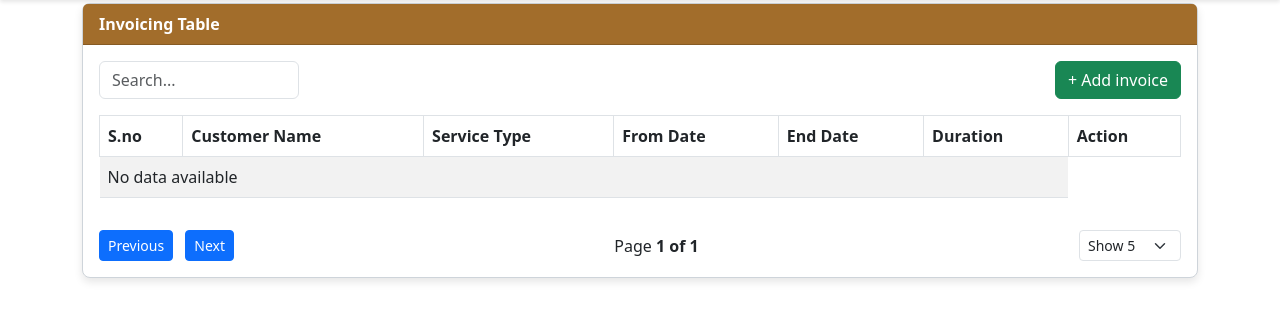
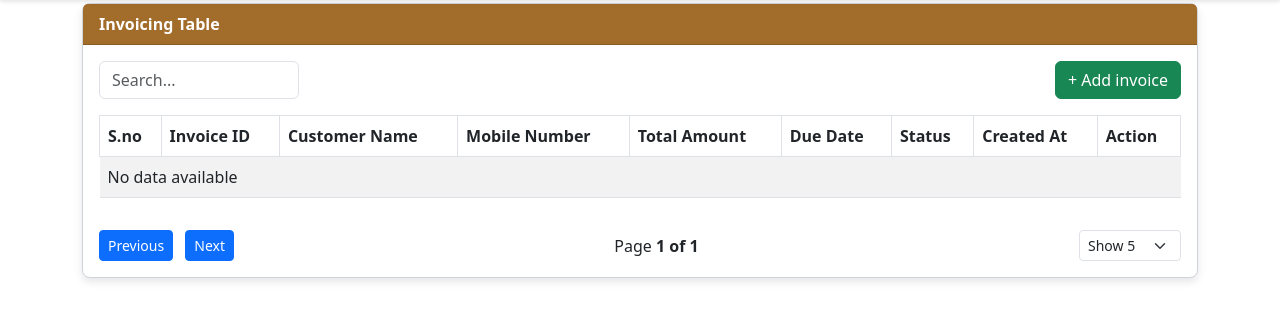
Before and after one commit to PydakulaSoujanya/Ayush-Home-Healthcare, a PHP site: page /view_invoice.php in a window 1280 px wide. Shown: the part 117-438 px from the top of the page. Run offline with PHP 8.4, Linux system fonts and the light colour scheme; data that the repository does not hold is empty; a stand-in replaces the project's code that opens the database connection; some libraries are stand-ins or nearby versions.

Commit message:
Soujanya

```diff
--- a/delete_invoice.php
+++ b/delete_invoice.php
@@ -10,7 +10,7 @@ if (isset($_GET['id']) && !empty($_GET['id'])) {
     // Check if the ID is a valid number (you can add more validation if needed)
     if ($invoiceId > 0) {
         // SQL query to delete the record
-        $deleteQuery = "DELETE FROM invoices WHERE id = ?";
+        $deleteQuery = "DELETE FROM invoice WHERE id = ?";
 
         // Prepare the statement
         if ($stmt = $conn->prepare($deleteQuery)) {
@@ -20,7 +20,7 @@ if (isset($_GET['id']) && !empty($_GET['id'])) {
             // Execute the query
             if ($stmt->execute()) {
                 // Successfully deleted, redirect back to the table page with a success message
-                header("Location: view_invoice.php?msg=Record deleted successfully");
+                  echo "<script>alert('Invoice deleted successfully.'); window.location.href='view_invoice.php';</script>";
                 exit; // Make sure to exit after the redirect
             } else {
                 // Error executing the query
--- a/view_invoice.php
+++ b/view_invoice.php
@@ -1,6 +1,10 @@
 <?php
-// Connect to the database
-// Connect to the database
+
+
+error_reporting(E_ALL); // Report all PHP errors
+ini_set('display_errors', 1); // Display errors on the screen
+ini_set('display_startup_errors', 1); // Display errors during PHP's startup sequence
+
 include 'config.php';
 include 'navbar.php';
 
@@ -20,7 +24,7 @@ $searchTerm = isset($_GET['search']) ? $_GET['search'] : '';
 
 // Query to fetch data with pagination, search, and ordering by the created_at column
 $start = $pageIndex * $pageSize;
-$sql = "SELECT * FROM invoices WHERE customer_name LIKE '%$searchTerm%' ORDER BY created_at DESC LIMIT $start, $pageSize";
+$sql = "SELECT * FROM invoice WHERE customer_name LIKE '%$searchTerm%' ORDER BY created_at DESC LIMIT $start, $pageSize";
 $result = $conn->query($sql);
 
 // Get total number of records for pagination
@@ -103,29 +107,34 @@ $totalRecords = $countRow['total'];
     <thead>
         <tr class="dataTable_headerRow">
             <th>S.no</th>
+            <th>Invoice ID</th>
             <th>Customer Name</th>
-                <th>Service Type</th>
-                <th>From Date</th>
-                <th>End Date</th>
-                <th>Duration</th>
+            <th>Mobile Number</th>
+            <th>Total Amount</th>
+            <th>Due Date</th>
+            <th>Status</th>
+            <th>Created At</th>
             <th>Action</th>
         </tr>
     </thead>
     <tbody>
         <?php
         if ($result->num_rows > 0) {
-                  $serial = $start + 1;
+            $serial = $start + 1; // Assuming `$start` is defined elsewhere
             while ($row = $result->fetch_assoc()) {
                 echo "<tr class='dataTable_row'>
                         <td>{$serial}</td>
+                        <td>{$row['invoice_id']}</td>
                         <td>{$row['customer_name']}</td>
-                              <td>{$row['service_type']}</td>
-                              <td>{$row['from_date']}</td>
-                              <td>{$row['end_date']}</td>
-                               <td>{$row['duration']}</td>
+                        <td>{$row['mobile_number']}</td>
+
+                        <td>{$row['total_amount']}</td>
+                        <td>{$row['due_date']}</td>
+                        <td>{$row['status']}</td>
+                        <td>{$row['created_at']}</td>
+
                         <td class='action-icons'>
                             <i class='fas fa-eye' style='cursor: pointer;' data-bs-toggle='modal' data-bs-target='#viewModal' onclick='viewDetails(".json_encode($row).")'></i>
-
                             <a href='update_invoice.php?id={$row['id']}'><i class='fas fa-edit'></i></a>
                             <a href='delete_invoice.php?id={$row['id']}' onclick='return confirm(\"Are you sure you want to delete?\")'><i class='fas fa-trash'></i></a>
                         </td>
@@ -133,11 +142,12 @@ $totalRecords = $countRow['total'];
                 $serial++;
             }
         } else {
-                  echo "<tr><td colspan='6'>No data available</td></tr>";
+            echo "<tr><td colspan='12'>No data available</td></tr>";
         }
         ?>
     </tbody>
 </table>
+
         </div>
 
 
@@ -189,18 +199,20 @@ $totalRecords = $countRow['total'];
     const modalContent = document.getElementById('modalContent');
     modalContent.innerHTML = `
         <table class="table table-bordered">
+            <tr><th>Invoice ID</th><td>${data.invoice_id}</td></tr>
             <tr><th>Customer Name</th><td>${data.customer_name}</td></tr>
-          <tr><th>Service Type</th><td>${data.service_type}</td></tr>
-          <tr><th>From Date</th><td>${data.from_date}</td></tr>
-          <tr><th>End Date</th><td>${data.end_date}</td></tr>
-          <tr><th>Duration</th><td>${data.duration}</td></tr>
-          <tr><th>Base Charges</th><td>${data.base_charges}</td></tr>
+            <tr><th>Mobile Number</th><td>${data.mobile_number}</td></tr>
+            <tr><th>Email</th><td>${data.customer_email}</td></tr>
+            <tr><th>Service ID</th><td>${data.service_id}</td></tr>
             <tr><th>Total Amount</th><td>${data.total_amount}</td></tr>
+            <tr><th>Due Date</th><td>${data.due_date}</td></tr>
             <tr><th>Status</th><td>${data.status}</td></tr>
             <tr><th>Created At</th><td>${data.created_at}</td></tr>
+            <tr><th>Updated At</th><td>${data.updated_at}</td></tr>
         </table>
     `;
 }
+
     // Sample Data
     const data = Array.from({ length: 50 }, (_, i) => ({
       id: i + 1,
```
Lines whose indentation alone changed are shown as unchanged.
